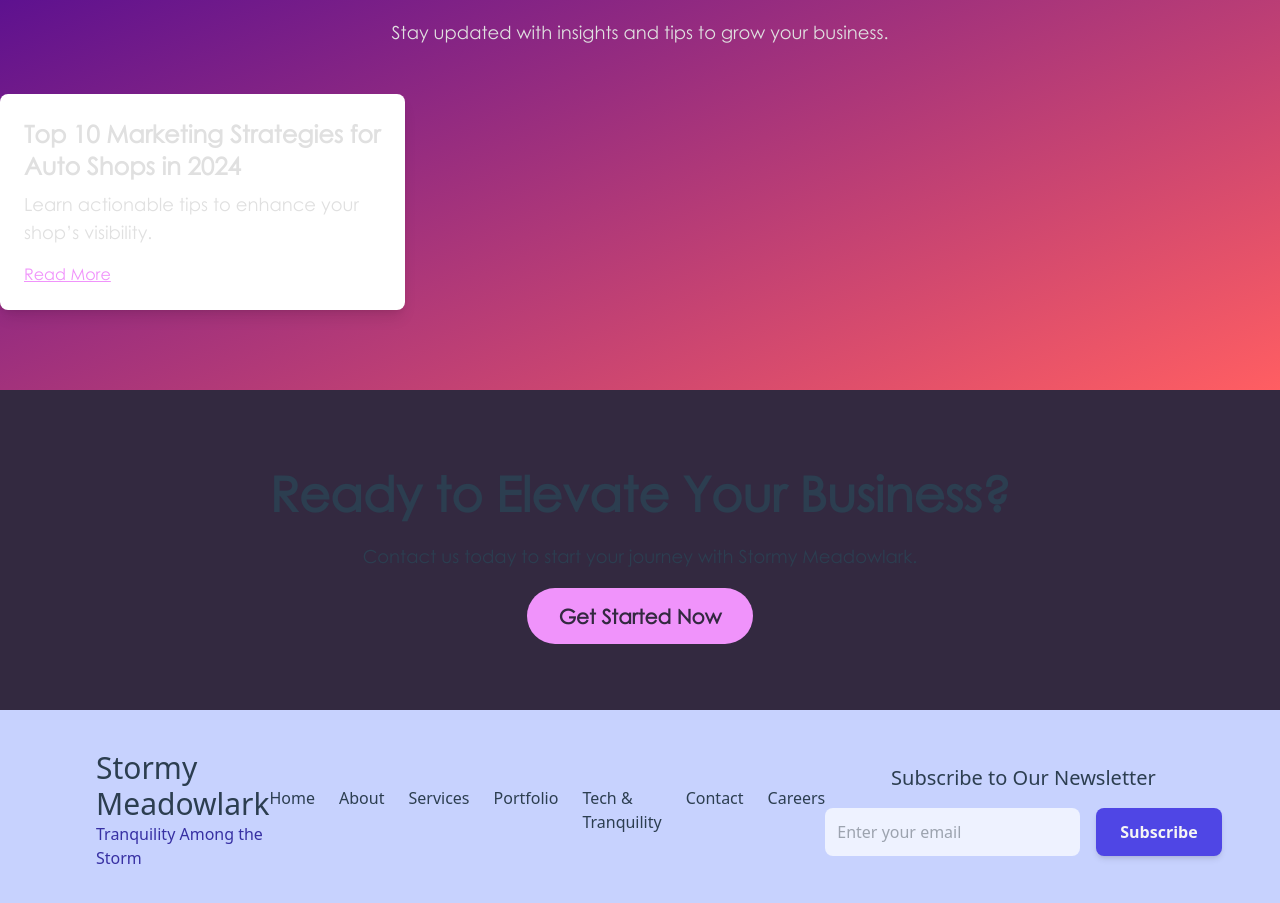
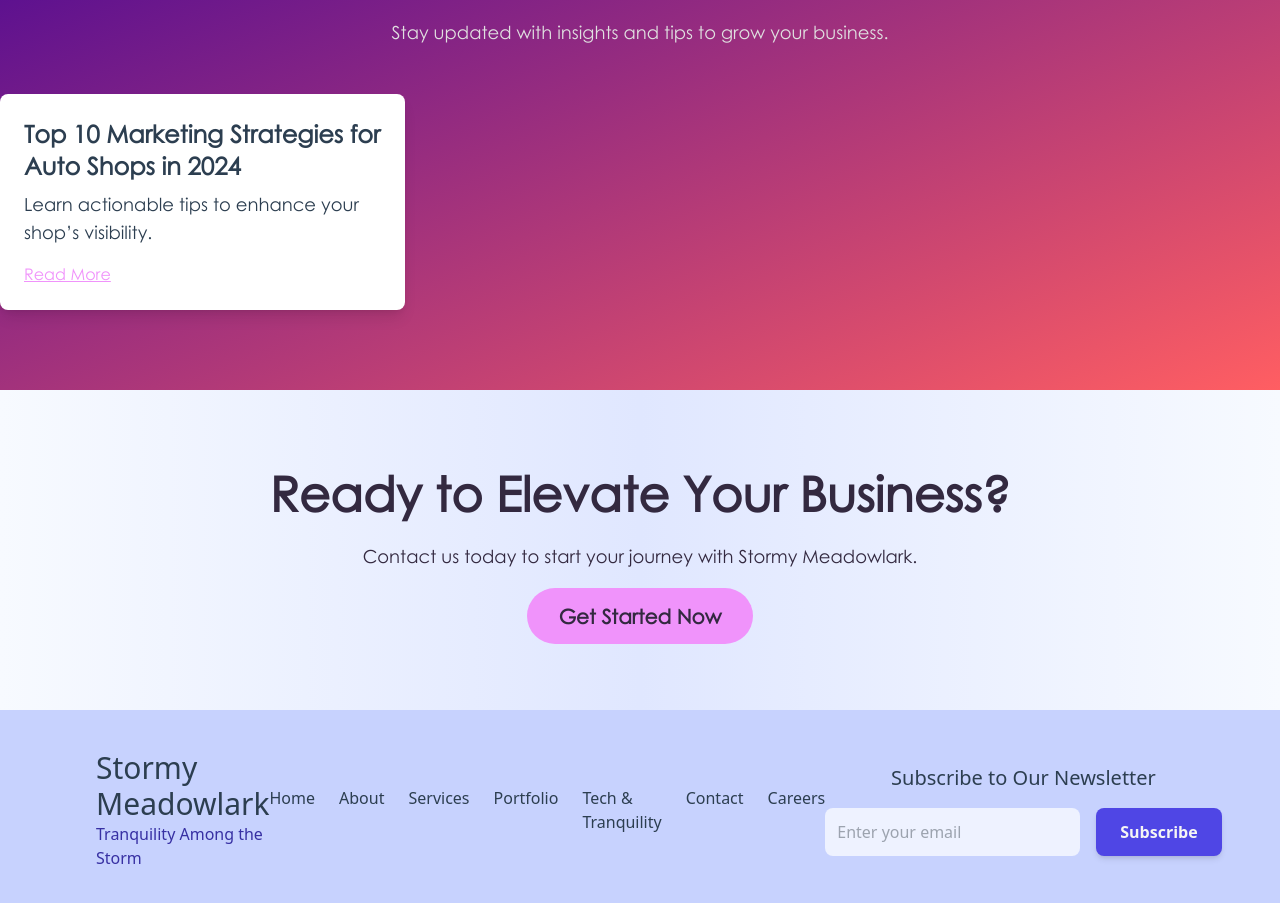
Before and after one commit to StormyMeadowlark/stormy-meadowlark, a React (Vite) app: page /services in a window 1280 px wide. Shown: the part 3110-4013 px from the top of the page. Built offline with nearby package versions, Linux system fonts and the light colour scheme; what quill-image-resize-module-react would draw is missing.

Commit message:
updated text color on services page and screen spacing for the initialcreationbundle aka paid ads page

```diff
--- a/src/pages/Home.jsx
+++ b/src/pages/Home.jsx
@@ -87,7 +87,7 @@ const Home = () => {
         >
           <Link
             to="/contact"
-            className=" text-base md:text-xl lg:text-3xl px-10 py-4 bg-accent dark:bg-dark-accent text-light-text dark:text-dark-text font-bold rounded-full dark:hover:bg-cta-hover hover:bg-light-hover transition-all duration-300"
+            className=" text-base md:text-lg lg:text-xl px-10 py-4 bg-accent dark:bg-dark-accent text-light-text dark:text-dark-text font-bold rounded-full dark:hover:bg-cta-hover hover:bg-light-hover transition-all duration-300"
           >
             Start Growing Your Business
           </Link>
@@ -135,7 +135,7 @@ const Home = () => {
             style={{ transform: 'translateY(30px)' }}
           >
             <div>
-              <h3 className="text-lg md:text-2xl lg:text-4xl font-bold mb-4 tracking-wide">
+              <h3 className="text-base md:text-lg lg:text-xl font-bold mb-4 tracking-wide">
                 Paid Advertisement & Content Production{' '}
               </h3>
               <p className="text-base md:text-lg lg:text-xl max-w-4xl tracking-wide mb-6 text-dark-primary dark:text-dark-text">
@@ -193,7 +193,7 @@ const Home = () => {
             style={{ transform: 'translateY(30px)' }}
           >
             <div>
-              <h3 className="text-lg md:text-2xl lg:text-4xl font-bold mb-4">
+              <h3 className="text-base md:text-lg lg:text-xl font-bold mb-4">
                 Web Design & Development
               </h3>
               <p className="text-base md:text-lg lg:text-xl max-w-4xl tracking-wide mb-6 text-dark-primary dark:text-dark-text">
@@ -227,7 +227,7 @@ const Home = () => {
             style={{ transform: 'translateY(30px)' }}
           >
             <div>
-              <h3 className="text-lg md:text-2xl lg:text-4xl font-bold mb-4 tracking-wide">
+              <h3 className="text-base md:text-lg lg:text-xl font-bold mb-4 tracking-wide">
                 Digital Marketing & Reputation Management{' '}
               </h3>
               <p className="text-base md:text-lg lg:text-xl max-w-4xl tracking-wide mb-6 text-dark-primary dark:text-dark-text">
@@ -286,7 +286,7 @@ const Home = () => {
             style={{ transform: 'translateY(30px)' }}
           >
             <div>
-              <h3 className="text-lg md:text-2xl lg:text-4xl font-bold mb-4">
+              <h3 className="text-base md:text-lg lg:text-xl font-bold mb-4">
                 Strategic Consulting & Brand Development
               </h3>
               <p className="text-base md:text-lg lg:text-xl max-w-4xl tracking-wide mb-6 text-dark-primary dark:text-dark-text">
@@ -331,7 +331,7 @@ const Home = () => {
           transition={{ duration: 1 }}
           className="relative z-10 bg-light-primary text-light-text dark:bg-dark-primary dark:text-dark-text p-8 rounded-lg shadow-lg"
         >
-          <h2 className="text-lg md:text-2xl lg:text-4xl font-extrabold mb-8 tracking-wide">
+          <h2 className="text-base md:text-lg lg:text-xl font-extrabold mb-8 tracking-wide">
             Your All-In-One Marketing & Consulting Hub
           </h2>
           <p className="text-base md:text-lg lg:text-xl max-w-4xl mx-auto mb-6 tracking-wide">
@@ -366,7 +366,7 @@ const Home = () => {
                 key={index}
                 className="p-6 bg-dark-primary bg-opacity-70 rounded-lg hover:scale-105 transform transition-transform duration-300"
               >
-                <h3 className="text-lg md:text-2xl lg:text-4xl font-bold mb-4 tracking-wide text-dark-text">
+                <h3 className="text-base md:text-lg lg:text-xl font-bold mb-4 tracking-wide text-dark-text">
                   {reason.title}
                 </h3>
                 <p className="text-sm md:text-base lg:text-lg tracking-wide text-dark-text">
@@ -396,7 +396,7 @@ const Home = () => {
                 alt="Project 1"
                 className="w-full h-64 object-cover transform transition-transform hover:scale-105"
               />
-              <div className="absolute inset-0 bg-black bg-opacity-60 flex items-center justify-center text-white text-lg md:text-2xl lg:text-4xl font-bold">
+              <div className="absolute inset-0 bg-black bg-opacity-60 flex items-center justify-center text-white text-base md:text-lg lg:text-xl font-bold">
                 HEM Automotive Branding, Web Development & Marketing
               </div>
             </motion.div>
@@ -412,7 +412,7 @@ const Home = () => {
                 alt="Project 2"
                 className="w-full h-64 object-cover transform transition-transform hover:scale-105"
               />
-              <div className="absolute inset-0 bg-black bg-opacity-60 flex items-center justify-center text-white text-lg md:text-2xl lg:text-4xl font-bold">
+              <div className="absolute inset-0 bg-black bg-opacity-60 flex items-center justify-center text-white text-base md:text-lg lg:text-xl font-bold">
                 Full Stack Inventory Management System
               </div>
             </motion.div>
@@ -428,14 +428,14 @@ const Home = () => {
                 alt="Project 3"
                 className="w-full h-64 object-cover transform transition-transform hover:scale-105"
               />
-              <div className="absolute inset-0 bg-black bg-opacity-60 flex items-center justify-center text-white text-lg md:text-2xl lg:text-4xl font-bold">
+              <div className="absolute inset-0 bg-black bg-opacity-60 flex items-center justify-center text-white text-base md:text-lg lg:text-xl font-bold">
                 Solar Athletics Rebrand
               </div>
             </motion.div>
           </div>
           <Link
             to="/portfolio"
-            className="mt-12 px-10 py-4 bg-accent dark:bg-dark-accent text-light-text dark:text-dark-text font-bold text-lg md:text-2xl lg:text-4xl rounded-full dark:hover:bg-cta-hover hover:bg-light-hover inline-block"
+            className="mt-12 px-10 py-4 bg-accent dark:bg-dark-accent text-light-text dark:text-dark-text font-bold text-base md:text-lg lg:text-xl rounded-full dark:hover:bg-cta-hover hover:bg-light-hover inline-block"
           >
             Explore Our Portfolio
           </Link>
@@ -495,7 +495,7 @@ const Home = () => {
         </p>
         <Link
           to="/contact"
-          className="bg-accent dark:bg-dark-accent hover:bg-light-hover dark:hover:bg-cta-hover text-light-text dark:text-dark-text font-bold py-4 px-8 text-lg md:text-2xl lg:text-4xl rounded-full hover:bg-accent-hover dark:hover:bg-dark-accent-hover"
+          className="bg-accent dark:bg-dark-accent hover:bg-light-hover dark:hover:bg-cta-hover text-light-text dark:text-dark-text font-bold py-4 px-8 text-base md:text-lg lg:text-xl rounded-full hover:bg-accent-hover dark:hover:bg-dark-accent-hover"
         >
           Let's Get Started
         </Link>
--- a/src/pages/InitialCreationBundles.jsx
+++ b/src/pages/InitialCreationBundles.jsx
@@ -201,7 +201,7 @@ const InitialCreationBundles = () => (
      Advertisement & Content Production Packages
     </div>
     <motion.section
-  className="container mx-auto grid grid-cols-1 md:grid-cols-2 gap-8 p-24"
+  className="container mx-auto grid grid-cols-1 md:grid-cols-2 gap-8 md:p-8 lg:p-12 pt-12"
   initial={{ opacity: 0 }}
   animate={{ opacity: 1 }}
   transition={{ duration: 1.4 }}
@@ -209,7 +209,7 @@ const InitialCreationBundles = () => (
   {/* Ads Packages */}
 
   <motion.div
-    className="p-8 bg-white dark:bg-dark-secondary text-dark-primary dark:text-light rounded-lg shadow-lg hover:shadow-xl transition-shadow duration-300 relative overflow-hidden"
+    className=" p-8 bg-white dark:bg-dark-secondary text-dark-primary dark:text-light rounded-lg shadow-lg hover:shadow-xl transition-shadow duration-300 relative overflow-hidden"
     whileHover={{ scale: 1.05 }}
   >
 
--- a/src/pages/Services.jsx
+++ b/src/pages/Services.jsx
@@ -174,10 +174,10 @@ const Services = () => {
         <div className="grid grid-cols-1 md:grid-cols-2 lg:grid-cols-3 gap-8 max-w-7xl mx-auto">
           {/* Add blog posts dynamically */}
           <div className="p-6 bg-white dark:bg-dark-primary rounded-lg shadow-lg">
-            <h3 className="text-2xl font-bold mb-2">
+            <h3 className="text-2xl font-bold mb-2 text-light-text dark:text-dark-text">
               Top 10 Marketing Strategies for Auto Shops in 2024
             </h3>
-            <p className="text-lg mb-4">
+            <p className="text-lg mb-4 text-light-text dark:text-dark-text">
               Learn actionable tips to enhance your shop’s visibility.
             </p>
             <Link to="/blog/post-title" className="text-accent underline">
@@ -188,11 +188,11 @@ const Services = () => {
         </div>
       </section>
       {/* Final Call-to-Action Section */}
-      <section className="py-20 bg-dark-primary text-light-text dark:text-dark-text text-center">
-        <h2 className="text-5xl font-extrabold mb-6">
+      <section className="py-20 bg-gradient-to-r from-light-primary via-light-secondary to-light-primary dark:from-dark-secondary dark:via-dark-primary dark:to-dark-secondary text-center">
+        <h2 className="text-5xl font-extrabold mb-6 dark:text-dark-text">
           Ready to Elevate Your Business?
         </h2>
-        <p className="text-lg mb-8">
+        <p className="text-lg mb-8 dark:text-dark-text">
           Contact us today to start your journey with Stormy Meadowlark.
         </p>
         <Link
```
